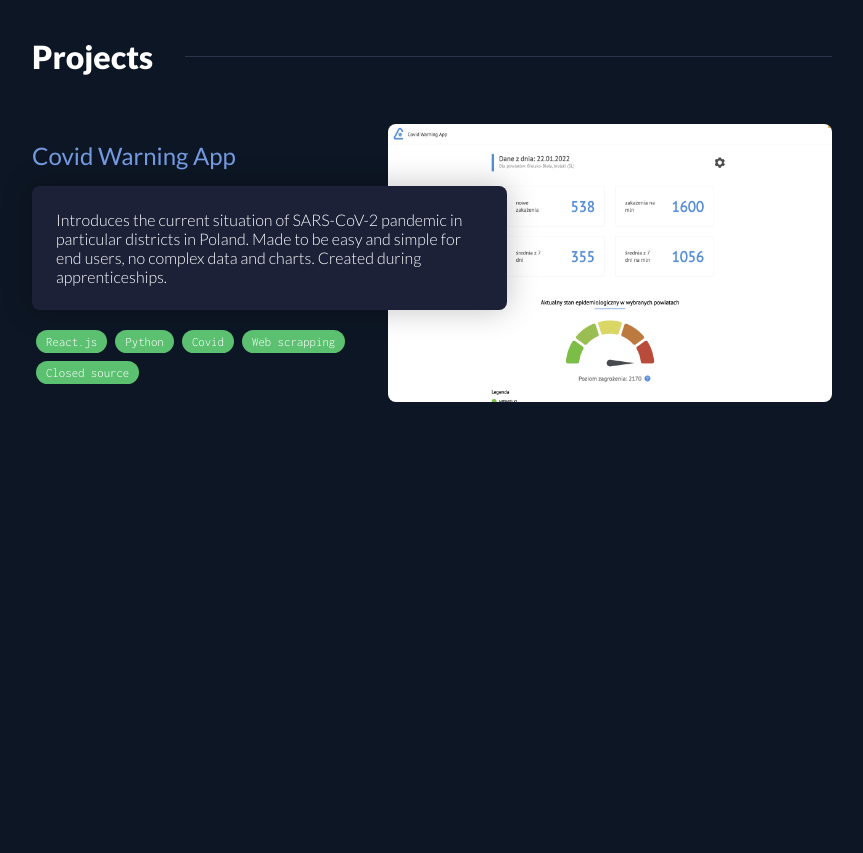
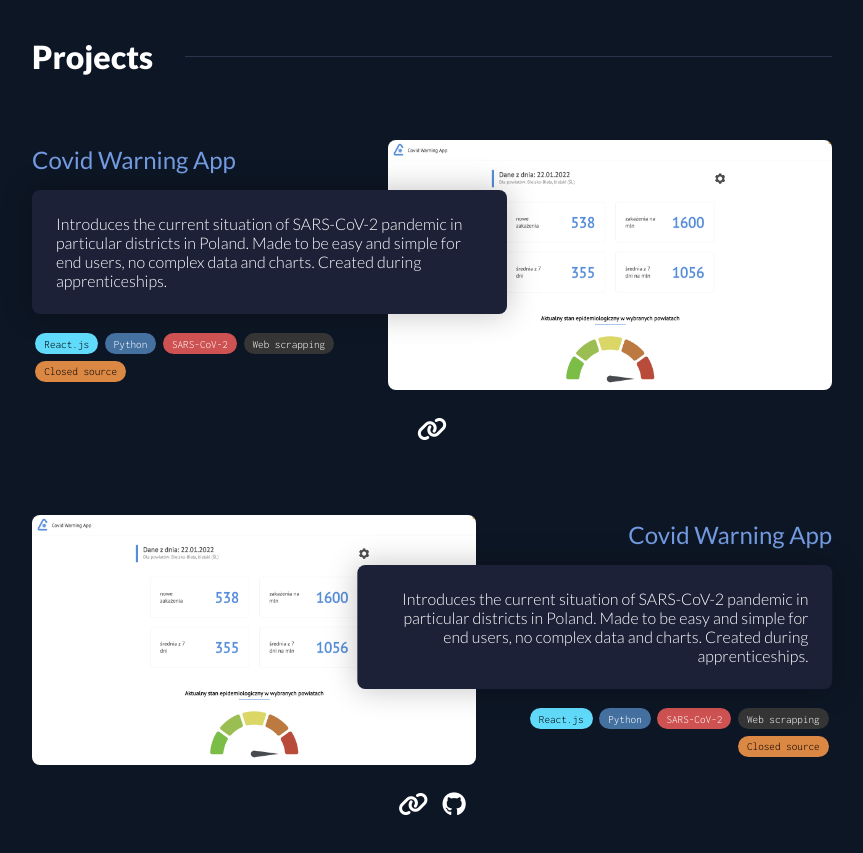
Before and after one commit to wblazej/wblz.xyz, a React (Create React App) app: page / in a window 1280 px wide. Shown: the part 1480-2333 px from the top of the page, without its empty margins (208-1071 px from the left). Built offline with nearby package versions, Linux system fonts and the light colour scheme.

Commit message:
projects page

```diff
--- /dev/null
+++ b/src/components/tags/ClosedSource.tsx
@@ -0,0 +1,6 @@
+import './tags.scss';
+
+const ClosedSource = () =>
+    <span className="tag closed-source">Closed source</span>
+
+export default ClosedSource;
--- /dev/null
+++ b/src/components/tags/Covid.tsx
@@ -0,0 +1,6 @@
+import './tags.scss';
+
+const Covid = () =>
+    <span className="tag covid">SARS-CoV-2</span>
+
+export default Covid;
--- /dev/null
+++ b/src/components/tags/Python.tsx
@@ -0,0 +1,6 @@
+import './tags.scss';
+
+const Python = () =>
+    <span className="tag python">Python</span>
+
+export default Python;
--- /dev/null
+++ b/src/components/tags/Reactjs.tsx
@@ -0,0 +1,6 @@
+import './tags.scss';
+
+const Reactjs = () =>
+    <span className="tag reactjs">React.js</span>
+
+export default Reactjs;
--- /dev/null
+++ b/src/components/tags/WebScrapping.tsx
@@ -0,0 +1,6 @@
+import './tags.scss';
+
+const WebScrapping = () =>
+    <span className="tag web-scrapping">Web scrapping</span>
+
+export default WebScrapping;
--- /dev/null
+++ b/src/components/tags/tags.scss
@@ -0,0 +1,5 @@
+.tag.python { background-color: #4571a1; }
+.tag.reactjs { background-color: #61dbfb; color: #000; }
+.tag.covid { background-color: #cf5252; }
+.tag.web-scrapping { background-color: #353535; }
+.tag.closed-source { background-color: #db8844; color: #000; }
--- a/src/elements/About/About.tsx
+++ b/src/elements/About/About.tsx
@@ -19,7 +19,7 @@
                     <p>React.js, Sass, Node.js, Flask, Ruby on Rails</p>
 
                     <h4>Tools & Platforms</h4>
-                    <p>Git, Docker, Google Cloud Platform, GitHub</p>
+                    <p>Git, Docker, Google Cloud Platform, GitHub, Figma</p>
 
                     <h4>Operating System</h4>
                     <p>macOS Monterey 12.1</p>
--- a/src/elements/Projects/Projects.tsx
+++ b/src/elements/Projects/Projects.tsx
@@ -1,5 +1,43 @@
 import './projects.scss';
 import CovidWarningAppPreview from './../../img/projects/covid-warning-app.png';
+import Python from '../../components/tags/Python';
+import Reactjs from '../../components/tags/Reactjs';
+import Covid from '../../components/tags/Covid';
+import WebScrapping from '../../components/tags/WebScrapping';
+import ClosedSource from '../../components/tags/ClosedSource';
+import { ReactElement } from 'react';
+import classNames from 'classnames';
+
+interface IProps {
+    title: string;
+    description: string;
+    tags: Array<ReactElement>;
+    previewURL: string;
+    website: string;
+    repo?: string;
+    fromRight?: boolean;
+}
+
+const Project = (props: IProps) => {
+    return (
+        <div className={classNames("project", props.fromRight && "from-right")}>
+            <div className="description">
+                <h4>{props.title}</h4>
+                <p>{props.description}</p>
+                <div className="tags">
+                    {props.tags.map((tag, i) => <div key={i}>{tag}</div>)}
+                </div>
+            </div>
+            <div className="preview" style={{ backgroundImage: `url(${props.previewURL})` }}></div>
+            <div className="links">
+                <div className="item"><a href={props.website} target="_blank" rel="norefferer"><i className="fas fa-link"></i></a></div>
+                {props.repo &&
+                    <div className="item"><a href={props.repo} target="_blank" rel="norefferer"><i className="fab fa-github"></i></a></div>
+                }
+            </div>
+        </div>
+    )
+}
 
 const Projects = () => {
     return (
@@ -9,22 +47,35 @@
                 <div className="break-line"></div>
             </div>
             <div className="section-content">
-                <div className="project">
-                    <div className="description">
-                        <h4>Covid Warning App</h4>
-                        <p>Introduces the current situation of SARS-CoV-2 pandemic in particular districts in Poland. Made to be easy and simple for end users, no complex data and charts. Created during apprenticeships.</p>
-                        <div className="tags">
-                            <span>React.js</span>
-                            <span>Python</span>
-                            <span>Covid</span>
-                            <span>Web scrapping</span>
-                            <span>Closed source</span>
-                        </div>
-                    </div>
-                    <div className="preview">
-                        <img src={CovidWarningAppPreview} alt="" />
-                    </div>
-                </div>
+                <Project
+                    title="Covid Warning App"
+                    description="Introduces the current situation of SARS-CoV-2 pandemic in particular districts in Poland. Made to be easy and simple for end users, no complex data and charts. Created during apprenticeships."
+                    tags={[
+                        <Reactjs />,
+                        <Python />,
+                        <Covid />,
+                        <WebScrapping />,
+                        <ClosedSource />
+                    ]}
+                    website="https://sars2.wsi.edu.pl/"
+                    previewURL={CovidWarningAppPreview}
+                />
+
+                <Project
+                    title="Covid Warning App"
+                    description="Introduces the current situation of SARS-CoV-2 pandemic in particular districts in Poland. Made to be easy and simple for end users, no complex data and charts. Created during apprenticeships."
+                    tags={[
+                        <Reactjs />,
+                        <Python />,
+                        <Covid />,
+                        <WebScrapping />,
+                        <ClosedSource />
+                    ]}
+                    website="https://sars2.wsi.edu.pl/"
+                    repo="https://github.com/wblazej"
+                    previewURL={CovidWarningAppPreview}
+                    fromRight={true}
+                />
             </div>
         </section>
     )
--- a/src/elements/Projects/projects.scss
+++ b/src/elements/Projects/projects.scss
@@ -5,8 +5,8 @@
         .project {
             display: flex;
             align-items: center;
-            margin-top: 2em;
-            margin-bottom: 2em;
+            margin-top: 3em;
+            margin-bottom: 3em;
             flex-wrap: wrap;
 
             .description {
@@ -35,8 +35,7 @@
 
                     span {
                         display: block;
-                        background-color: #5cc071;
-                        font-size: .8rem;
+                        font-size: .7rem;
                         border-radius: 10em;
                         padding: .4em .8em;
                         margin: .3em;
@@ -48,11 +47,64 @@
             .preview {
                 flex: 1;
                 min-width: 300px;
+                aspect-ratio: 16 / 9;
+                border-radius: .5em;
+                background-size: 100%;
+                background-position: top;
+                transition: box-shadow .3s, transform .3s, background-size .3s;
 
-                img {
-                    width: 100%;
-                    height: auto;
-                    border-radius: .5em;
+                &:hover {
+                    box-shadow: 10px 10px 0 0 $accent-color;
+                    transform: translate(-5px, -5px);
+                    background-size: 105%;
+                }
+            }
+
+            .links {
+                width: 100%;
+                text-align: center;
+                padding: 1.5em;
+                display: flex;
+                flex-direction: row;
+                justify-content: center;
+                align-items: center;
+
+                .item {
+                    transition: transform .3s;
+
+                    a {
+                        text-decoration: none;
+                        color: $primary-font-color;
+                        font-size: 1.5rem;
+                        margin: .3em;
+                        transition: transform .3s, color .3s;
+                    }
+
+                    &:hover {
+                        transform: translateY(-3px) !important;
+                        a {
+                            color: $accent-color;
+                        }
+                    }
+                }
+            }
+
+            &.from-right {
+                flex-direction: row-reverse;
+
+                .description {
+                    h4 {
+                        text-align: right;
+                    }
+
+                    p {
+                        transform: translateX(-25%);
+                        text-align: right;
+                    }
+
+                    .tags {
+                        justify-content: flex-end;
+                    }
                 }
             }
         }
```
